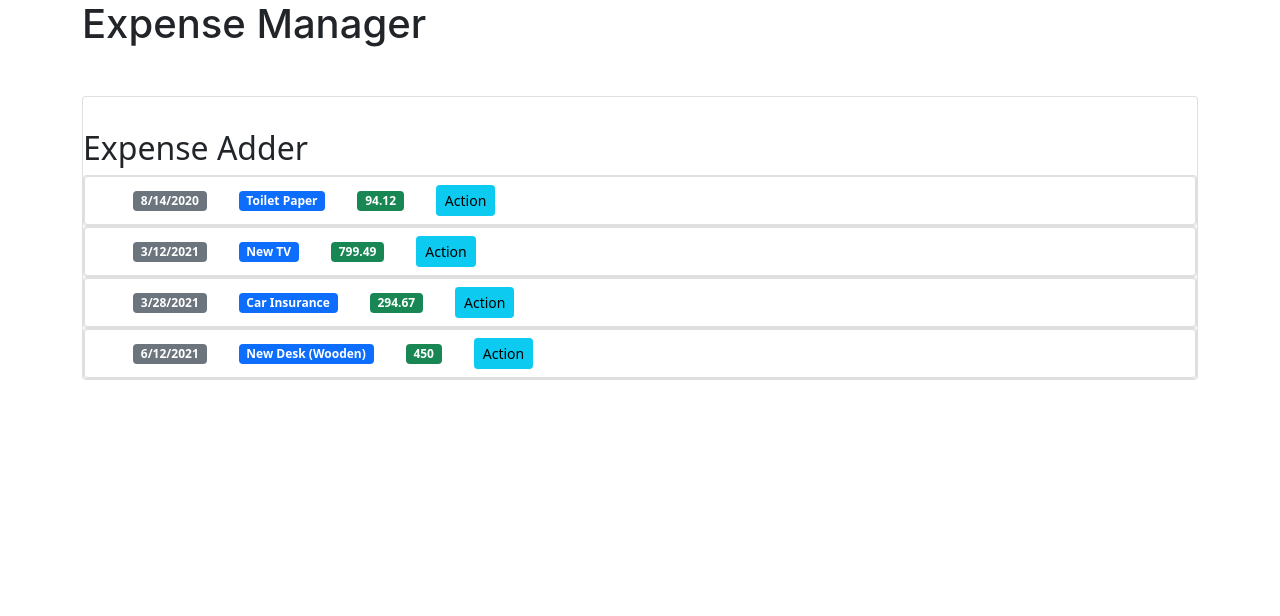
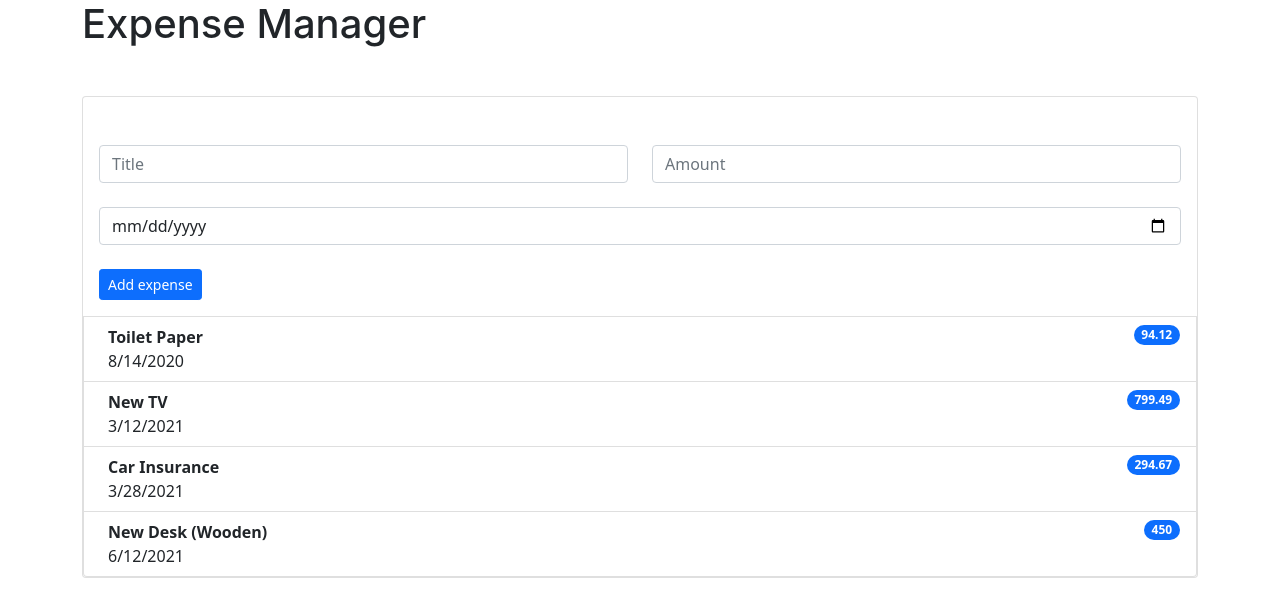
Before and after one commit to abhishek123mojumdar/react-project-builder-app, a React (Create React App) app: page / in a window 1280 px wide. Shown: the top 616 px of the page. Built offline with nearby package versions, Linux system fonts and the light colour scheme.

Commit message:
2 files modified

```diff
--- a/src/ExpenseComponent/ExpenseAdderComponent.jsx
+++ b/src/ExpenseComponent/ExpenseAdderComponent.jsx
@@ -1,5 +1,29 @@
 import React from 'react';
+import './ExpenseStyle.css';
 
 export function ExpenseAdderComponent() {
-  return <h2>Expense Adder</h2>;
+  return (
+    <div class="card-body">
+      <div className="row">
+        <div className="col-md-6">
+          <input type="text" className="form-control" placeholder="Title" />
+        </div>
+        <div className="col-md-6">
+          <input type="text" className="form-control" placeholder="Amount" />
+        </div>
+      </div>
+      <br />
+      <div className="row mt">
+        <div className="col-md-12">
+          <input type="date" className="form-control" placeholder="Date" />
+        </div>
+      </div>
+      <br />
+      <div className="row mt">
+        <div className="col-md-6">
+          <button className="btn btn-primary btn-sm"> Add expense</button>
+        </div>
+      </div>
+    </div>
+  );
 }
--- a/src/ExpenseComponent/ExpenseListComponent.jsx
+++ b/src/ExpenseComponent/ExpenseListComponent.jsx
@@ -2,17 +2,14 @@ import React from 'react';
 
 export function ExpenseListComponent(props) {
   return (
-    <div className="card">
-      <li className="list-group-item">
-        <span className="badge bg-secondary ml">
-          {props.expenseData.date.toLocaleDateString()}
-        </span>
-        <span className="badge bg-primary ml">{props.expenseData.title}</span>
-        <span className="badge bg-success ml">{props.expenseData.amount}</span>
-        <span className="ml">
-          <button className="btn btn-info btn-sm">Action</button>
-        </span>
-      </li>
-    </div>
+    <li class="list-group-item d-flex justify-content-between align-items-start">
+      <div class="ms-2 me-auto">
+        <div class="fw-bold">{props.expenseData.title}</div>
+        {props.expenseData.date.toLocaleDateString()}
+      </div>
+      <span class="badge bg-primary rounded-pill">
+        {props.expenseData.amount}
+      </span>
+    </li>
   );
 }
```
